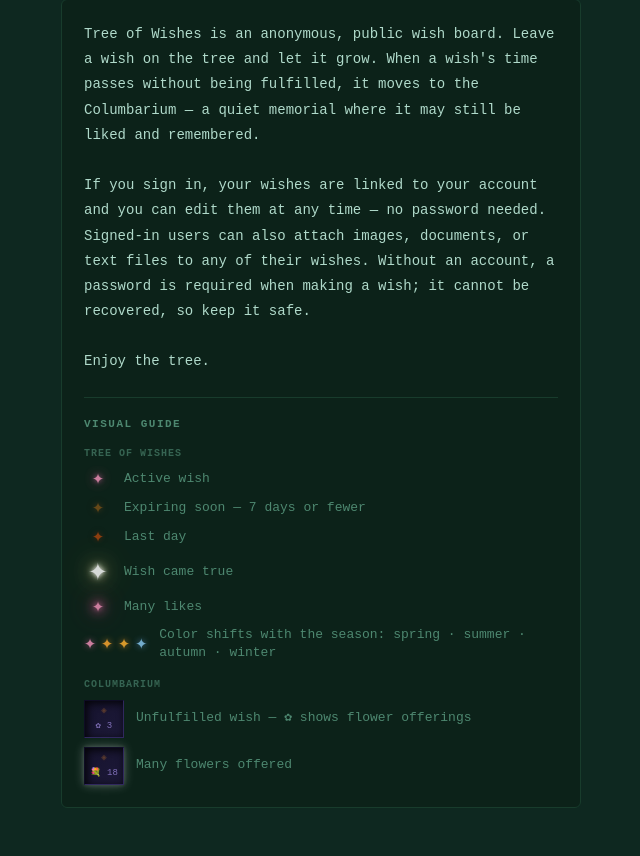
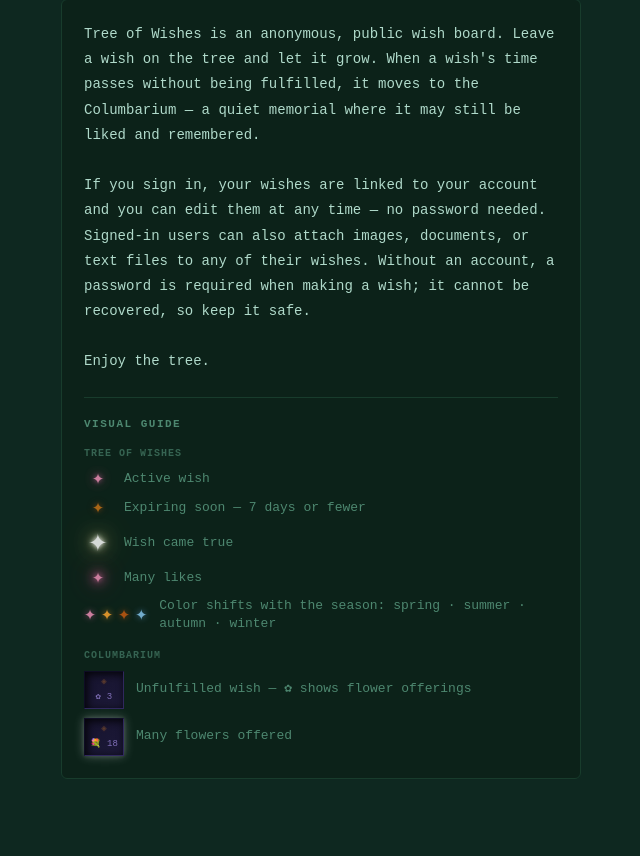
Before and after one commit to hsseek/tree-of-wishes, a FastAPI app: page /about in a window 1280 px wide. Shown: the part 118-974 px from the top of the page, without its empty margins (319-959 px from the left). After the commit the page ends 897 px from the top, so only its background shows below. Run offline with FastAPI, Linux system fonts and the light colour scheme; some web fonts are replaced.

Commit message:
Tune dying/critical flicker rates; remove last-day row from About legend; autumn russet color
Co-Authored-By: Claude Sonnet 4.6 <noreply@anthropic.com>

```diff
--- a/static/css/main.css
+++ b/static/css/main.css
@@ -372,8 +372,13 @@ body.season-spring .ff-popular .ff-glyph {
 }
 
 body.season-autumn {
-  --ff-active:  #ffb030;
-  --ff-glow-a:  rgba(255, 160, 40, 0.75);
+  --ff-active:  #c85c10;
+  --ff-glow-a:  rgba(200, 92, 16, 0.75);
+}
+body.season-autumn .ff-popular .ff-glyph {
+  filter:
+    drop-shadow(0 0 6px rgba(200, 80, 10, 0.85))
+    drop-shadow(0 0 14px rgba(170, 55, 5, 0.5));
 }
 
 body.season-winter {
@@ -809,8 +814,7 @@ body.season-winter .ff-popular .ff-glyph {
   flex: 0 0 28px; text-align: center;
   --flicker-dur: 5s; --flicker-delay: 0s;
 }
-.legend-icon-wrap.ff-dying    { --flicker-dur: 6.5s; }
-.legend-icon-wrap.ff-critical { --flicker-dur: 4.0s; }
+.legend-icon-wrap.ff-dying    { --flicker-dur: 5.5s; }
 
 /* Four seasonal glyphs side by side with fixed colors */
 .legend-seasonal-icons {
@@ -819,7 +823,7 @@ body.season-winter .ff-popular .ff-glyph {
 }
 .legend-season-spring { color: #f090b8; text-shadow: 0 0 6px rgba(240,110,170,0.7); }
 .legend-season-summer { color: #ffa830; text-shadow: 0 0 6px rgba(255,168,48,0.72); }
-.legend-season-autumn { color: #ffb030; text-shadow: 0 0 6px rgba(255,160,40,0.75); }
+.legend-season-autumn { color: #c85c10; text-shadow: 0 0 6px rgba(200,92,16,0.75); }
 .legend-season-winter { color: #88c8f0; text-shadow: 0 0 6px rgba(110,180,240,0.7); }
 
 /* Mini niche box for columbarium legend */
--- a/static/js/grid.js
+++ b/static/js/grid.js
@@ -168,9 +168,9 @@ class FireflyCanvas {
     const durY        = 20 + Math.random() * 36;   // seconds (4× slower: was 5–14)
     const delayX      = -(Math.random() * durX);    // negative → start at random phase
     const delayY      = -(Math.random() * durY);
-    // Dying wishes flicker faster — critical 3-5s, dying 5-8s, normal 6-16s
-    const flickerDur  = isCritical ? (3.0 + Math.random() * 2.0)
-                      : isDying    ? (5.0 + Math.random() * 3.0)
+    // Dying wishes flicker faster — critical 2-4s, dying 4-7s, normal 6-16s
+    const flickerDur  = isCritical ? (2.0 + Math.random() * 2.0)
+                      : isDying    ? (4.0 + Math.random() * 3.0)
                       :               6   + Math.random() * 10;
     const flickerDelay = -(Math.random() * flickerDur);
 
--- a/templates/about.html
+++ b/templates/about.html
@@ -26,12 +26,6 @@
           <span class="ff-glyph ff-active">✦</span>
         </div>
         <span data-i18n="about.legend.dying">Expiring soon — 7 days or fewer</span>
-      </div>
-      <div class="legend-item">
-        <div class="legend-icon-wrap ff-critical">
-          <span class="ff-glyph ff-active">✦</span>
-        </div>
-        <span data-i18n="about.legend.critical">Last day — dim, flickering fast</span>
       </div>
       <div class="legend-item">
         <div class="legend-icon-wrap">
```
